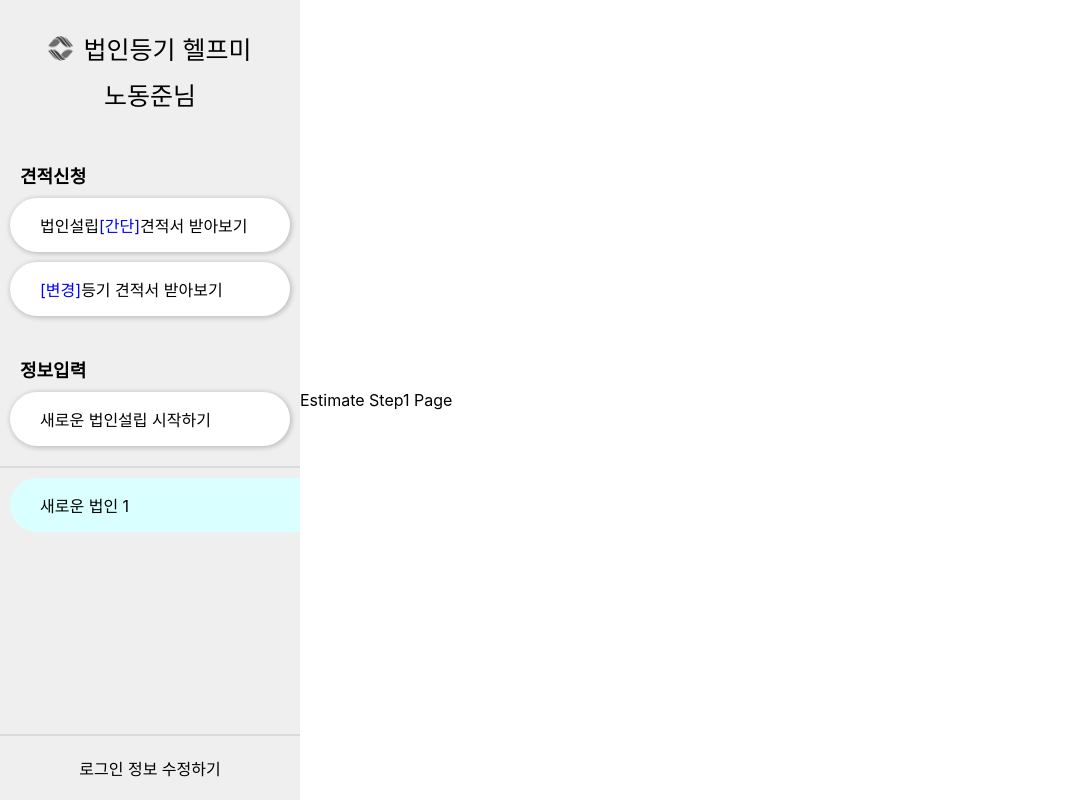
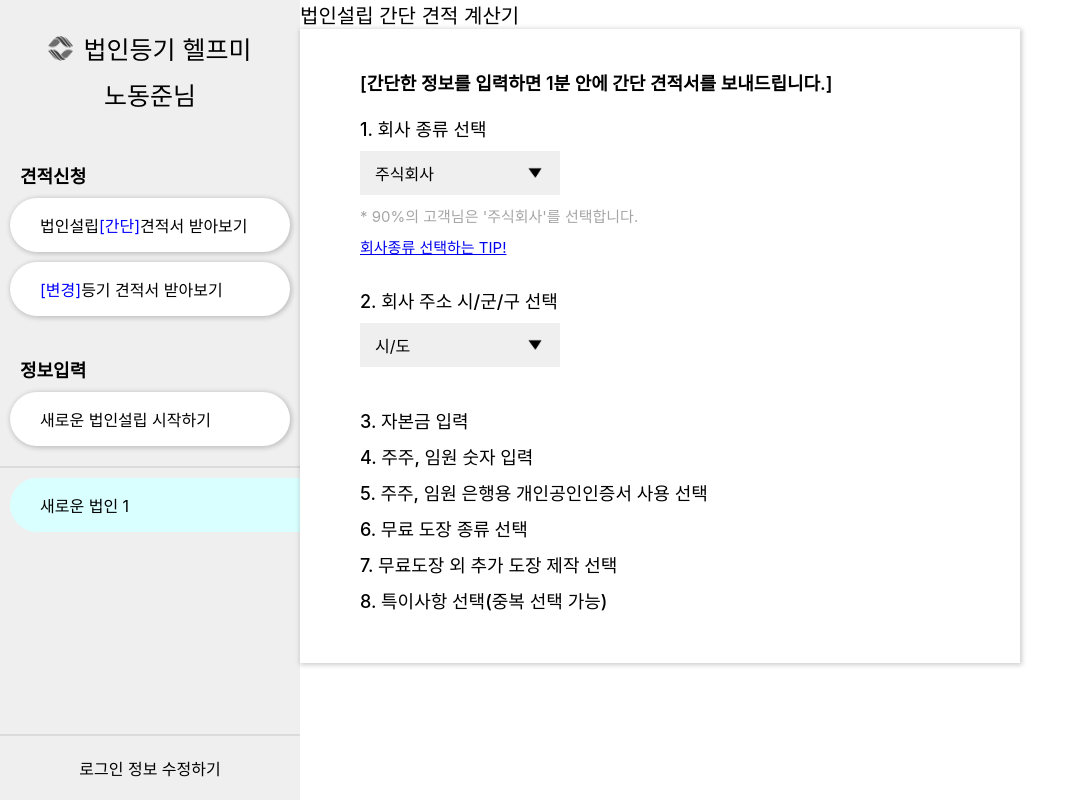
Before and after one commit to Arthur-Noh/helpme-clone, a React (Create React App) app: page /estimateStep1 in a window 1280 px wide. Shown: the whole page, without its empty margins (0-1087 px from the left). Built offline with nearby package versions, Linux system fonts and the light colour scheme.

Commit message:
wip: establishCorp Form

```diff
--- /dev/null
+++ b/src/page/estimate/formPage/establishCorp.tsx
@@ -0,0 +1,119 @@
+import { Controller, useForm } from 'react-hook-form';
+import React, { useState } from 'react';
+import styled from '@emotion/styled';
+import Dropdown from 'components/dropdown';
+import { City, CorpType } from 'helper/establishCropHelper';
+
+const TotalView = styled.div`
+display: flex;
+flex-direction: column;
+`;
+
+const PageTitle = styled.div`
+font-size: 20px;
+`;
+
+const PageView = styled.div`
+display: flex;
+flex-direction: column;
+box-shadow: 1px 1px 5px 1px rgba(0, 0, 0, 0.2);
+padding: 40px 60px;
+width: 600px;
+`;
+
+const PageDescription = styled.div`
+font-size: 18px;
+font-weight: 600;
+margin-bottom: 20px;
+`;
+
+const InnerContent = styled.div`
+display: flex;
+flex-direction: column;
+margin-bottom: 30px;
+`;
+
+const InnerContentTitle = styled.div`
+font-size: 18px;
+font-weight: 500;
+margin-bottom: 10px;
+`;
+
+const InnerDropdownView = styled.div`
+margin-bottom: 10px;
+`
+
+const InnerContentDescription = styled.div`
+font-size: 15px;
+color: #A6A6A6;
+margin-bottom: 10px;
+`;
+
+const InnerContentLink = styled.a`
+font-size: 15px;
+`
+
+type FormData = {
+    value: string;
+}
+
+interface IEstablishCorp {
+}
+
+const EstablishCorp: React.FC<IEstablishCorp> = (props) => {
+    const { control, handleSubmit, formState: { errors }, reset } = useForm<FormData>();
+    const [ dropdownCropTypeValue, setDropdownCropTypeValue ] = useState<string>('주식회사');
+    const [ dropdownCityValue, setDropdownCityValue ] = useState<string>();
+
+    const submit = handleSubmit(
+        (data) => {
+
+        },
+        (errors) => {
+            console.log(`[Hook] Fail to submit data\n[Error] ${errors}`);
+        }
+    );
+
+    return (
+        <TotalView>
+            <PageTitle>법인설립 간단 견적 계산기</PageTitle>
+            <PageView>
+                <PageDescription>{`[간단한 정보를 입력하면 1분 안에 간단 견적서를 보내드립니다.]`}</PageDescription>
+
+                <InnerContent>
+                    <InnerContentTitle>1. 회사 종류 선택</InnerContentTitle>
+                    <InnerDropdownView>
+                        <Dropdown
+                            value={dropdownCropTypeValue}
+                            options={CorpType}
+                            onSelect={(value) => setDropdownCropTypeValue(value)}
+                        />
+                    </InnerDropdownView>
+                    <InnerContentDescription>* 90%의 고객님은 '주식회사'를 선택합니다.</InnerContentDescription>
+                    <InnerContentLink href={'https://blog.help-me.kr/2018/06/%ec%83%81%eb%b2%95%ec%83%81-%ed%9a%8c%ec%82%ac%ec%a2%85%eb%a5%98/'}>회사종류 선택하는 TIP!</InnerContentLink>
+                </InnerContent>
+
+                <InnerContent>
+                    <InnerContentTitle>2. 회사 주소 시/군/구 선택</InnerContentTitle>
+                    <InnerDropdownView>
+                        <Dropdown
+                            value={dropdownCityValue}
+                            options={City}
+                            onSelect={(value) => setDropdownCityValue(value)}
+                            placeholder={'시/도'}
+                            dropdownHeight={200}
+                        />
+                    </InnerDropdownView>
+                </InnerContent>
+                <InnerContentTitle>3. 자본금 입력</InnerContentTitle>
+                <InnerContentTitle>4. 주주, 임원 숫자 입력</InnerContentTitle>
+                <InnerContentTitle>5. 주주, 임원 은행용 개인공인인증서 사용 선택</InnerContentTitle>
+                <InnerContentTitle>6. 무료 도장 종류 선택</InnerContentTitle>
+                <InnerContentTitle>7. 무료도장 외 추가 도장 제작 선택</InnerContentTitle>
+                <InnerContentTitle>8. 특이사항 선택(중복 선택 가능)</InnerContentTitle>
+            </PageView>
+        </TotalView>
+    );
+};
+
+export default EstablishCorp;
--- a/src/page/estimate/step1/index.tsx
+++ b/src/page/estimate/step1/index.tsx
@@ -1,12 +1,12 @@
-import React, { useState } from 'react';
+import { useState } from 'react';
 import styled from '@emotion/styled';
 import Flex from 'components/flex';
 import { observer } from 'mobx-react';
 import LogoImage from '../../../assert/main.png';
 import Button from 'components/button';
 import estimateStore from '../store';
-import XImage from '../../../assert/x.png';
 import ListCard from 'components/listCard';
+import EstablishCorp from '../formPage/establishCorp';
 
 const Body = styled.div`
 display: flex;
@@ -72,8 +72,6 @@ margin-top: 20px;
 padding: 10px 0 10px 10px;
 `;
 
-// const BottomListCardText =
-
 const LeftTabBottomButtonView = styled.div`
 padding: 5px 10px;
 `
@@ -84,6 +82,7 @@ border-radius: 60px;
 background-color: #EFEFEF;
 :hover{
     background-color: #ffffff;
+    cursor: pointer;
 }
 `;
 
@@ -96,7 +95,6 @@ const EstimateStep1 = observer(() => {
     return (
         <Body>
             <LeftTab>
-
                 <LeftTabTitleView>
                     <LeftTabTitle>
                         <LeftTabLogo src={LogoImage}/>
@@ -157,7 +155,9 @@ const EstimateStep1 = observer(() => {
                 </LeftTabBottomList>
 
                 <LeftTabBottomButtonView>
-                    <LeftTabBottomButton>
+                    <LeftTabBottomButton
+                        onClick={() => alert('서비스 준비중입니다!')}
+                    >
                         <LeftTabBottomButtonText>
                             {`로그인 정보 수정하기`}
                         </LeftTabBottomButtonText>
@@ -165,7 +165,7 @@ const EstimateStep1 = observer(() => {
                 </LeftTabBottomButtonView>
             </LeftTab>
 
-            <Flex>Estimate Step1 Page</Flex>
+            <EstablishCorp/>
         </Body>
     );
 });
```
